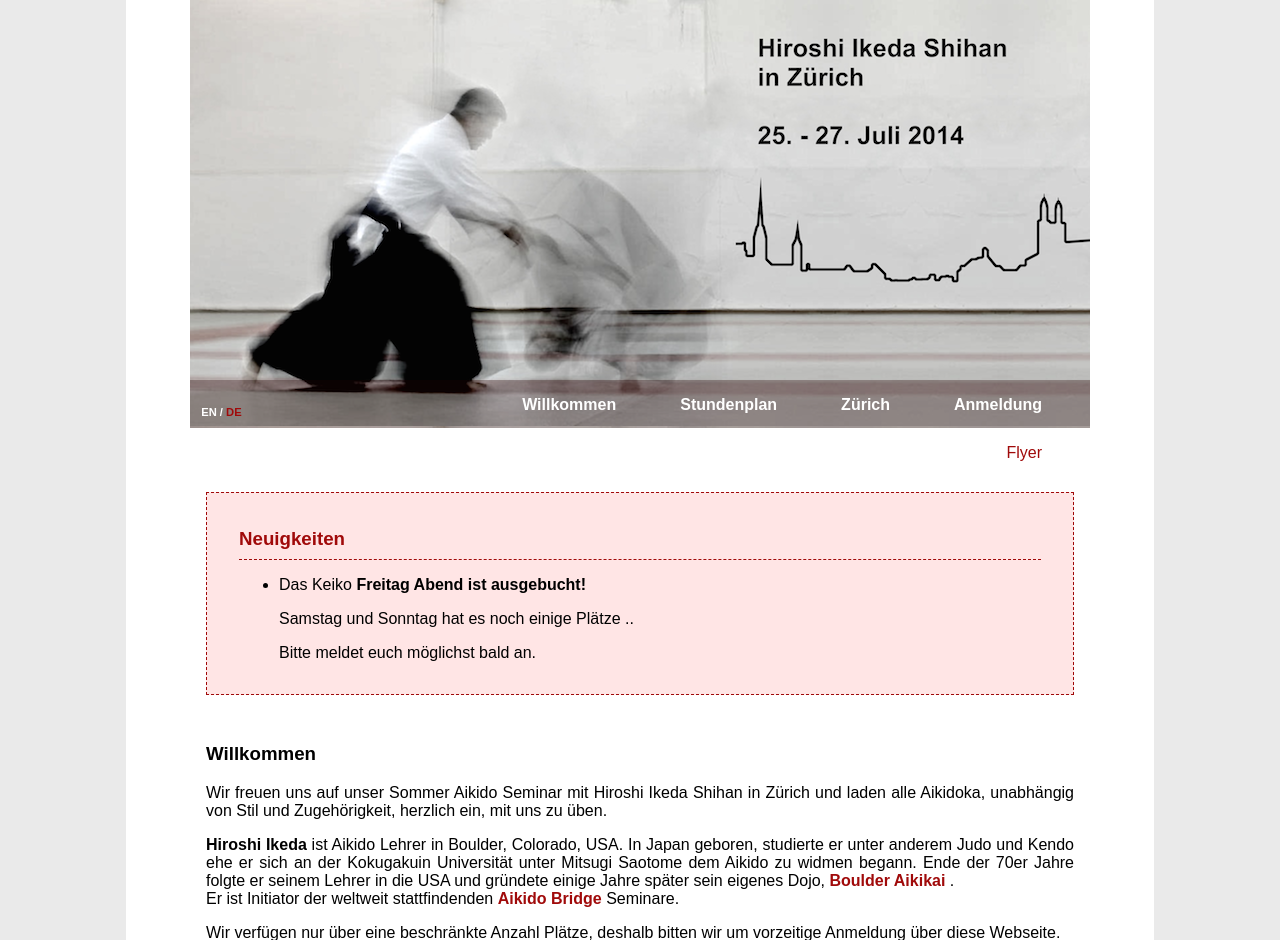
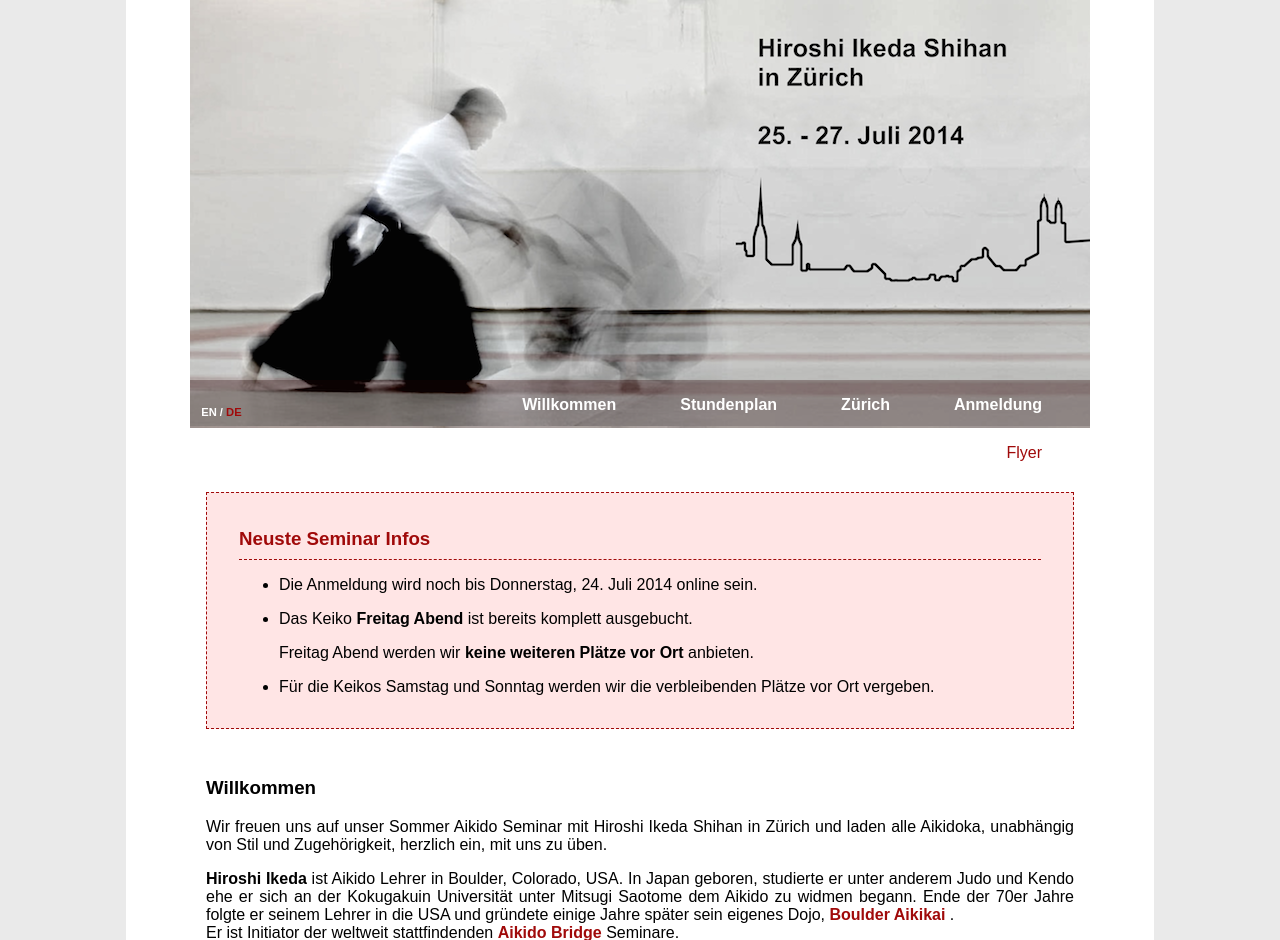
Before and after one commit to michigraber/associationmanager, a Django app: page /de/ in a window 1280 px wide. Shown: the part 33-973 px from the top of the page. Run offline with Django 3.2, Linux system fonts and the light colour scheme; parts of the project's set-up code (start-up, migrations or seed data) failed here and were passed over; some libraries are stand-ins or nearby versions.

Commit message:
info update

```diff
--- a/ikedaseminar/templates/welcome.html
+++ b/ikedaseminar/templates/welcome.html
@@ -6,11 +6,19 @@
 {% if language == 'de' %}
 
 <div class='announcements'>
-    <h3>Neuigkeiten</h3>
-        <ul>
-            <li><p>Das Keiko <strong>Freitag Abend ist ausgebucht!</strong></p>
-            <p>Samstag und Sonntag hat es noch einige Pl&auml;tze ..</p>
-            <p>Bitte meldet euch m&ouml;glichst bald an.</p></li>
+    <h3>Neuste Seminar Infos</h3>
+    <ul>
+        <li>
+        <p>Die Anmeldung wird noch bis Donnerstag, 24. Juli 2014 online sein.<p>
+        </li>
+        <li>
+        <p>Das Keiko <strong>Freitag Abend</strong> ist bereits komplett ausgebucht.</p>
+        <p>Freitag Abend werden wir <strong>keine weiteren Pl&auml;tze vor Ort</strong> anbieten.</p>
+        </li>
+        <li>
+        <p>F&uuml;r die Keikos Samstag und Sonntag werden wir die verbleibenden Pl&auml;tze vor Ort vergeben.</p>
+        </li>
+    </ul>
 </div>
 
 <div class="section">
@@ -139,12 +147,18 @@ Mehrzonen-Tickets am SBB- oder VBZ-Schalter am Flughafen bezogen werden.
 <!-- ENGLISH SECTION -->
 
 <div class='announcements'>
-    <h3>Latest News</h3>
-        <ul>
-            <li><p>The Keiko on <strong>Friday evening is fully booked!</strong></p>
-            <p>There are some places available on Saturday and Sunday ..</p>
-            <p>Please register as soon as possible!</p></li>
-        </ul>
+    <h3>Latest Seminar Information</h3>
+    <ul>
+        <li>
+        <p>The registration will be online until Thursday, July 24 2014.</p>
+        </li>
+        <li><p>The Keiko on <strong>Friday evening is fully booked!</strong></p>
+        <p>There will be <strong>no additional places at the door on Friday.</strong></p>
+        </li>
+        <li>
+        <p>We will offer the remaining places for the keikos on Saturday and Sunday on the spot.</p>
+        </li>
+    </ul>
 </div>
 
 <div class="section">
```
